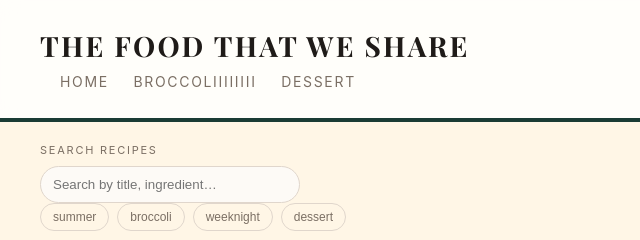
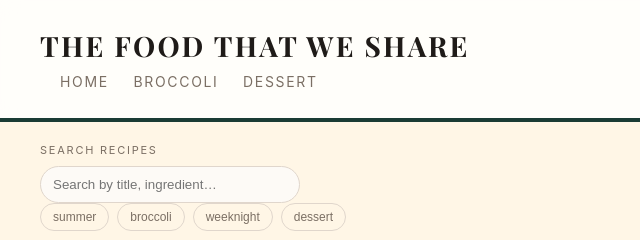
Before and after one commit to rhabramov/the-food-that-we-share, a plain HTML site: page index.html in a window 1280 px wide. Shown: the top 240 px of the page, 0-640 px from the left. Drawn offline with nearby package versions, Linux system fonts and the light colour scheme; a web font is replaced by a local one.

Commit message:
back to the base

```diff
--- a/index.html
+++ b/index.html
@@ -2,7 +2,7 @@
 <html lang="en">
 <head>
   <meta charset="utf-8">
-  <title>The Food That We Share TEST</title>
+  <title>The Food That We Share</title>
   <link rel="preconnect" href="https://fonts.googleapis.com">
   <link rel="preconnect" href="https://fonts.gstatic.com" crossorigin>
   <link href="https://fonts.googleapis.com/css2?family=Playfair+Display:ital,wght@0,400..900;1,400..900&display=swap" rel="stylesheet">
@@ -13,7 +13,7 @@
     <div class="logo">The Food That We Share</div>
     <nav class="main-nav">
       <a href="index.html">Home</a>
-      <a href="recipes/broccoli.html">Broccoliiiiiiii</a>
+      <a href="recipes/broccoli.html">Broccoli</a>
       <a href="recipes/carrot-cake.html">Dessert</a>
     </nav>
   </header>
```
